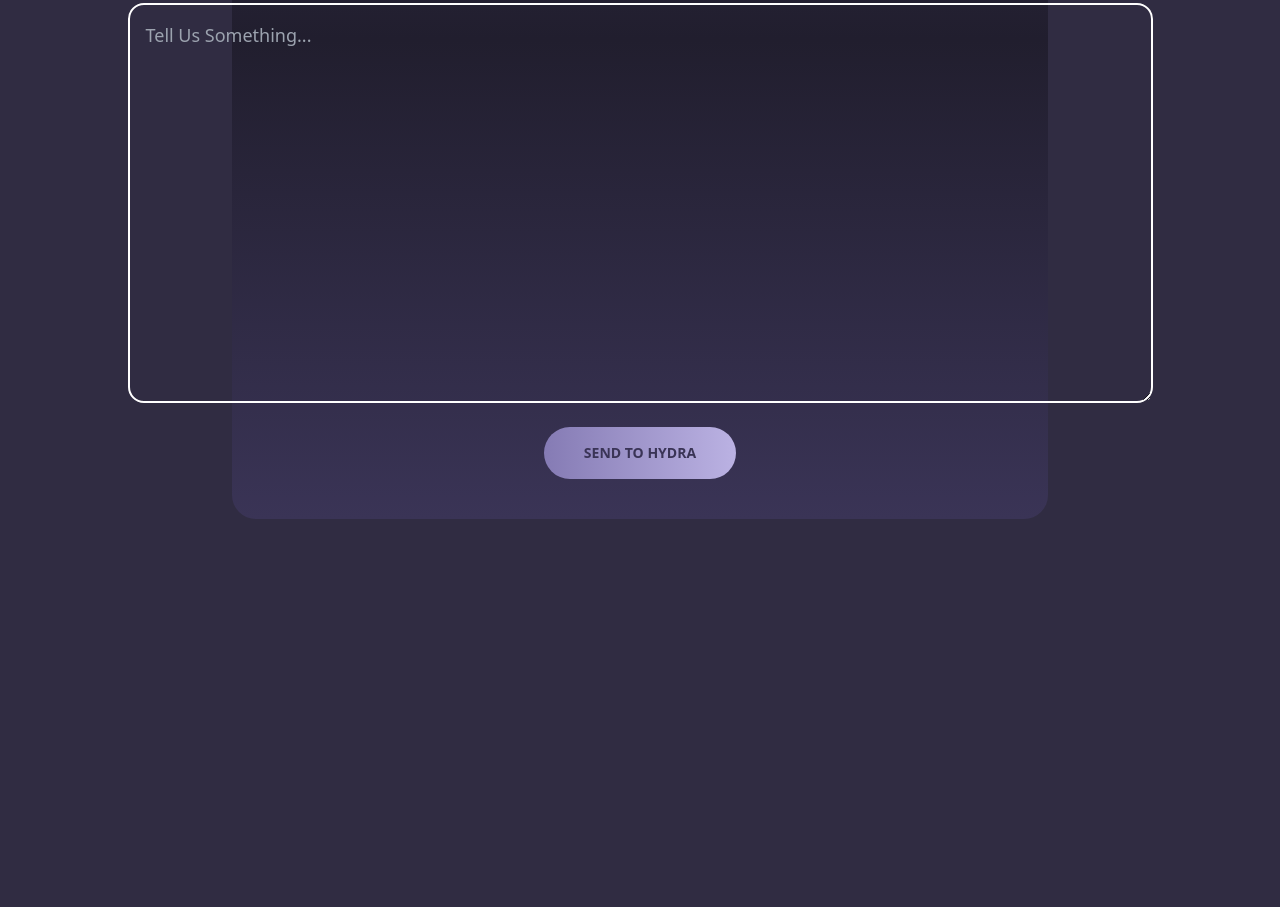
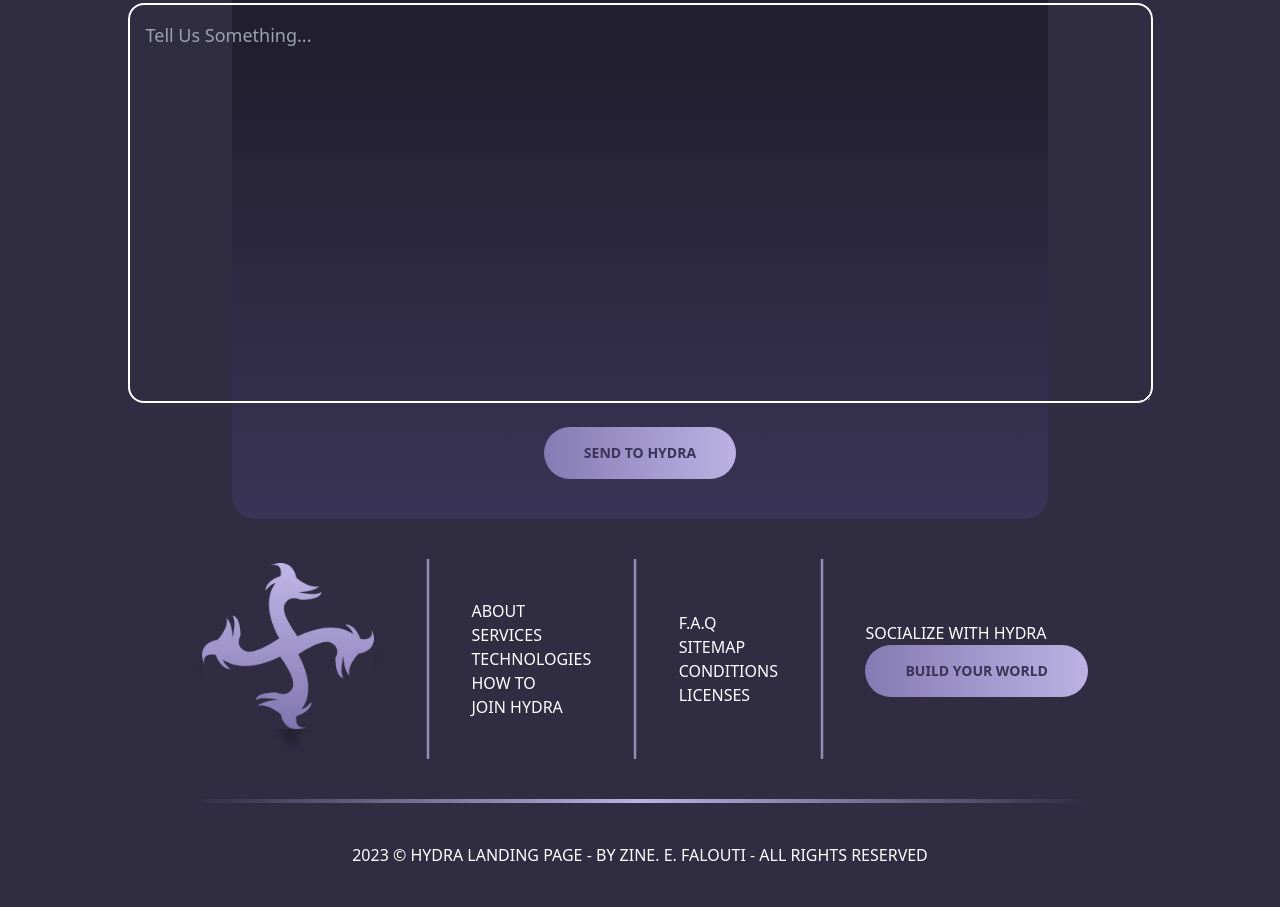
Before and after one commit to ERICK-KRAMER/landing-page--HYDRA, a website: page src/index.html in a window 1280 px wide. Shown: the part 4816-5723 px from the top of the page. Before the commit the page ends 5375 px from the top, so only its background shows below. Drawn offline with Linux system fonts and the light colour scheme.

Commit message:
feat: add footer

```diff
--- a/src/index.html
+++ b/src/index.html
@@ -4,7 +4,7 @@
 <head>
   <meta charset="UTF-8">
   <meta name="viewport" content="width=device-width, initial-scale=1.0">
-  <title>HIDRA</title>
+  <title>HYDRA</title>
   <link rel="stylesheet" href="./output.css">
   <style>
     body {
@@ -390,6 +390,50 @@
     </div>
   </section>
 
+  <footer class="mx-auto flex justify-center items-center flex-col gap-10 w-[70%]">
+    <div class="flex justify-between items-center w-full">
+      <img src="./assets/logo.png" alt="logo" class="w-48 h-48">
+
+      <span class=" h-[200px] p-px w-1 bg-gradient-to-r from-gradient2 via-primary to-gradient2"></span>
+
+      <ul>
+        <li>ABOUT</li>
+        <li>SERVICES</li>
+        <li>TECHNOLOGIES</li>
+        <li>HOW TO</li>
+        <li>JOIN HYDRA</li>
+      </ul>
+
+      <span class=" h-[200px] p-px w-1 bg-gradient-to-r from-gradient2 via-primary to-gradient2"></span>
+
+      <ul>
+        <li>F.A.Q</li>
+        <li>SITEMAP</li>
+        <li>CONDITIONS</li>
+        <li>LICENSES</li>
+      </ul>
+
+      <span class=" h-[200px] p-px w-1 bg-gradient-to-r from-gradient2 via-primary to-gradient2"></span>
+
+      <div>
+        <h3>SOCIALIZE WITH HYDRA</h3>
+
+        <ul class="flex gap-3">
+          <li><i class="fa-brands fa-facebook-f"></i></li>
+          <li><i class="fa-brands fa-instagram"></i></li>
+        </ul>
+
+        <button class="rounded-full p-10 py-4 text-sm button_gradient text-gradient font-bold">
+          BUILD YOUR WORLD
+        </button>
+      </div>
+    </div>
+    <span class=" h-1 p-px w-full bg-gradient-to-r from-gradient3 via-primary to-gradient3"></span>
+    <span class="h-16 text-center">
+      <h1>2023 © HYDRA LANDING PAGE - BY ZINE. E. FALOUTI - ALL RIGHTS RESERVED</h1>
+    </span>
+  </footer>
+
 </body>
 
 </html>
--- a/tailwind.config.js
+++ b/tailwind.config.js
@@ -11,6 +11,7 @@ module.exports = {
         secondary: "#2a2639",
         gradient: '#3A3456',
         gradient2: '#211E2E',
+        gradient3: '#302C42'
       }
     },
   },
```
Also changed, not shown: src/output.css.
